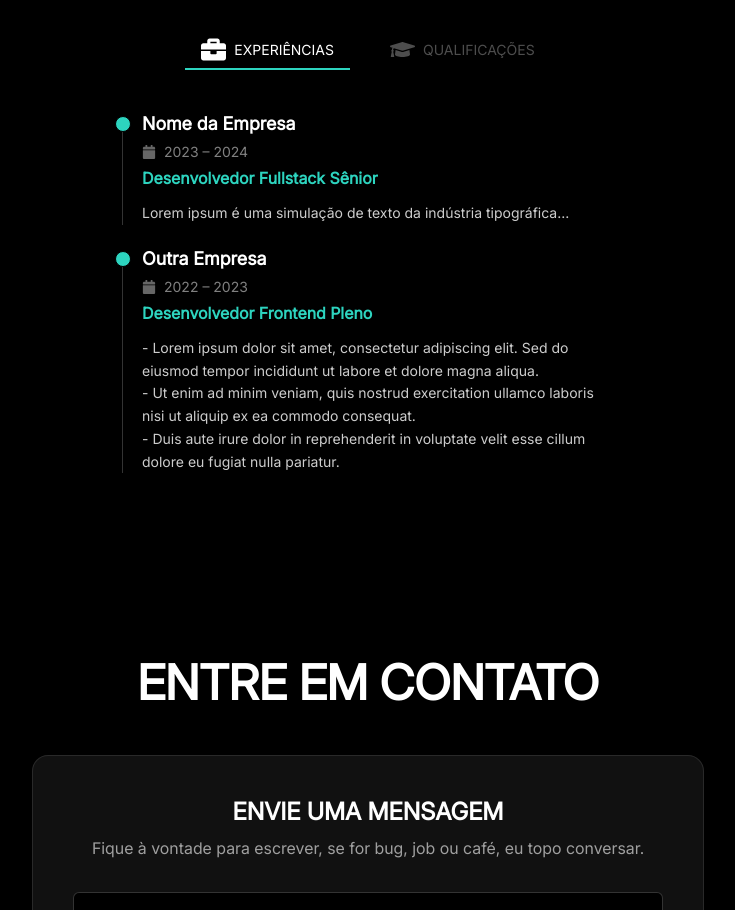
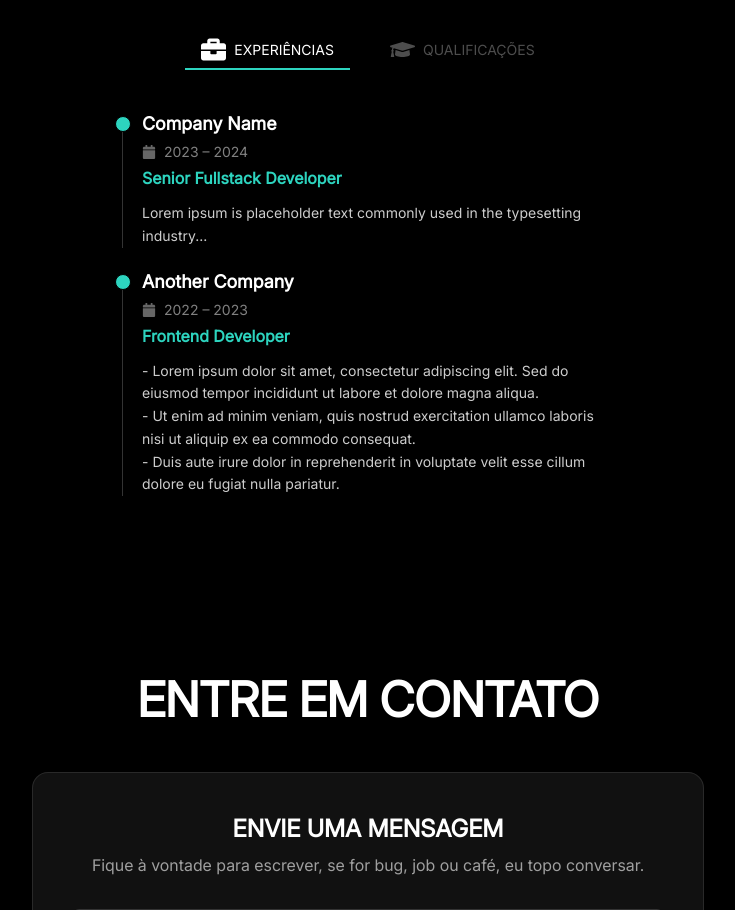
Before and after one commit to lucascarmon4/portfolio-lucascarmona, a React (Vite) app: page / in a window 1280 px wide. Shown: the part 1771-2681 px from the top of the page, without its empty margins (272-1007 px from the left). Built offline with nearby package versions, Linux system fonts and the light colour scheme.

Commit message:
experiences section translate

```diff
--- a/locales/en.json
+++ b/locales/en.json
@@ -52,5 +52,20 @@
             "title": "Sentiment Analysis Dashboard",
             "description": "Dashboard built for a UNISANTOS research project focused on market news sentiment analysis. Backend in Django with PostgreSQL and frontend using Svelte."
         }
+    },
+    "experiences": {
+        "title": "Experience",
+        "experience1": {
+            "title": "Senior Fullstack Developer",
+            "company": "Company Name",
+            "period": "2023 – 2024",
+            "description": "Lorem ipsum is placeholder text commonly used in the typesetting industry..."
+        },
+        "experience2": {
+            "title": "Frontend Developer",
+            "company": "Another Company",
+            "period": "2022 – 2023",
+            "description": "- Lorem ipsum dolor sit amet, consectetur adipiscing elit. Sed do eiusmod tempor incididunt ut labore et dolore magna aliqua.\n- Ut enim ad minim veniam, quis nostrud exercitation ullamco laboris nisi ut aliquip ex ea commodo consequat.\n- Duis aute irure dolor in reprehenderit in voluptate velit esse cillum dolore eu fugiat nulla pariatur."
+        }
     }
 }
--- a/locales/pt.json
+++ b/locales/pt.json
@@ -52,5 +52,20 @@
             "title": "Dashboard de Análise de Sentimentos",
             "description": "Dashboard criado durante projeto de pesquisa na UNISANTOS com foco em análise de sentimentos de notícias de mercado. Backend com Django e PostgreSQL, front-end com Svelte."
         }
+    },
+    "experiences": {
+        "title": "Experiências",
+        "experience1": {
+            "title": "Desenvolvedor Fullstack Sênior",
+            "company": "Nome da Empresa",
+            "period": "2023 – 2024",
+            "description": "Lorem ipsum é uma simulação de texto da indústria tipográfica..."
+        },
+        "experience2": {
+            "title": "Desenvolvedor Frontend Pleno",
+            "company": "Outra Empresa",
+            "period": "2022 – 2023",
+            "description": "- Lorem ipsum dolor sit amet, consectetur adipiscing elit. Sed do eiusmod tempor incididunt ut labore et dolore magna aliqua.\n- Ut enim ad minim veniam, quis nostrud exercitation ullamco laboris nisi ut aliquip ex ea commodo consequat.\n- Duis aute irure dolor in reprehenderit in voluptate velit esse cillum dolore eu fugiat nulla pariatur."
+        }
     }
 }
--- a/src/components/ExperienceSection/ExperienceSection.tsx
+++ b/src/components/ExperienceSection/ExperienceSection.tsx
@@ -2,8 +2,8 @@ import { useRef, useState, useEffect } from "react";
 import { FaBriefcase, FaGraduationCap } from "react-icons/fa";
 import QualificationItem from "./QualificationItem";
 import ExperienceItem from "./ExperienceItem";
-import experiences from "../../data/experiences.json";
 import qualifications from "../../data/qualifications.json";
+import { useTranslation } from "react-i18next";
 
 const ExperienceSection = () => {
     const [activeTab, setActiveTab] = useState<
@@ -23,6 +23,17 @@ const ExperienceSection = () => {
             setUnderlineStyle({ left: offsetLeft, width: offsetWidth });
         }
     }, [activeTab]);
+
+    const { t } = useTranslation();
+
+    const experienceKeys = ["experience1", "experience2"];
+
+    const experiences = experienceKeys.map((key) => ({
+        title: t(`experiences.${key}.title`),
+        company: t(`experiences.${key}.company`),
+        period: t(`experiences.${key}.period`),
+        description: t(`experiences.${key}.description`),
+    }));
 
     const data = activeTab === "experiences" ? experiences : qualifications;
 
--- a/src/data/experiences.json
+++ /dev/null
@@ -1,14 +0,0 @@
-[
-    {
-        "title": "Desenvolvedor Fullstack Sênior",
-        "company": "Nome da Empresa",
-        "period": "2023 – 2024",
-        "description": "Lorem ipsum é uma simulação de texto da indústria tipográfica..."
-    },
-    {
-        "title": "Desenvolvedor Frontend Pleno",
-        "company": "Outra Empresa",
-        "period": "2022 – 2023",
-        "description": "- Lorem ipsum dolor sit amet, consectetur adipiscing elit. Sed do eiusmod tempor incididunt ut labore et dolore magna aliqua.\n- Ut enim ad minim veniam, quis nostrud exercitation ullamco laboris nisi ut aliquip ex ea commodo consequat.\n- Duis aute irure dolor in reprehenderit in voluptate velit esse cillum dolore eu fugiat nulla pariatur."
-    }
-]
```
